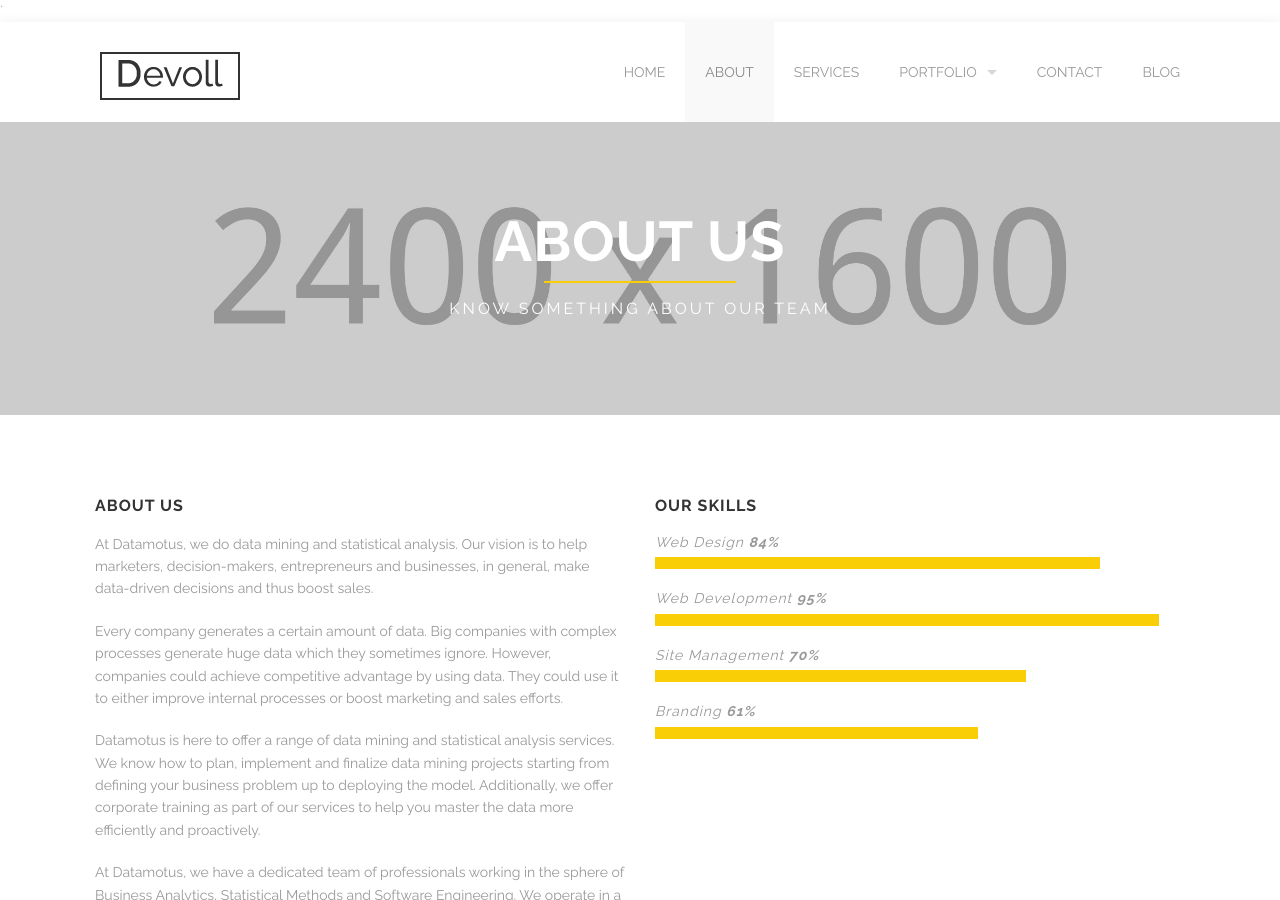
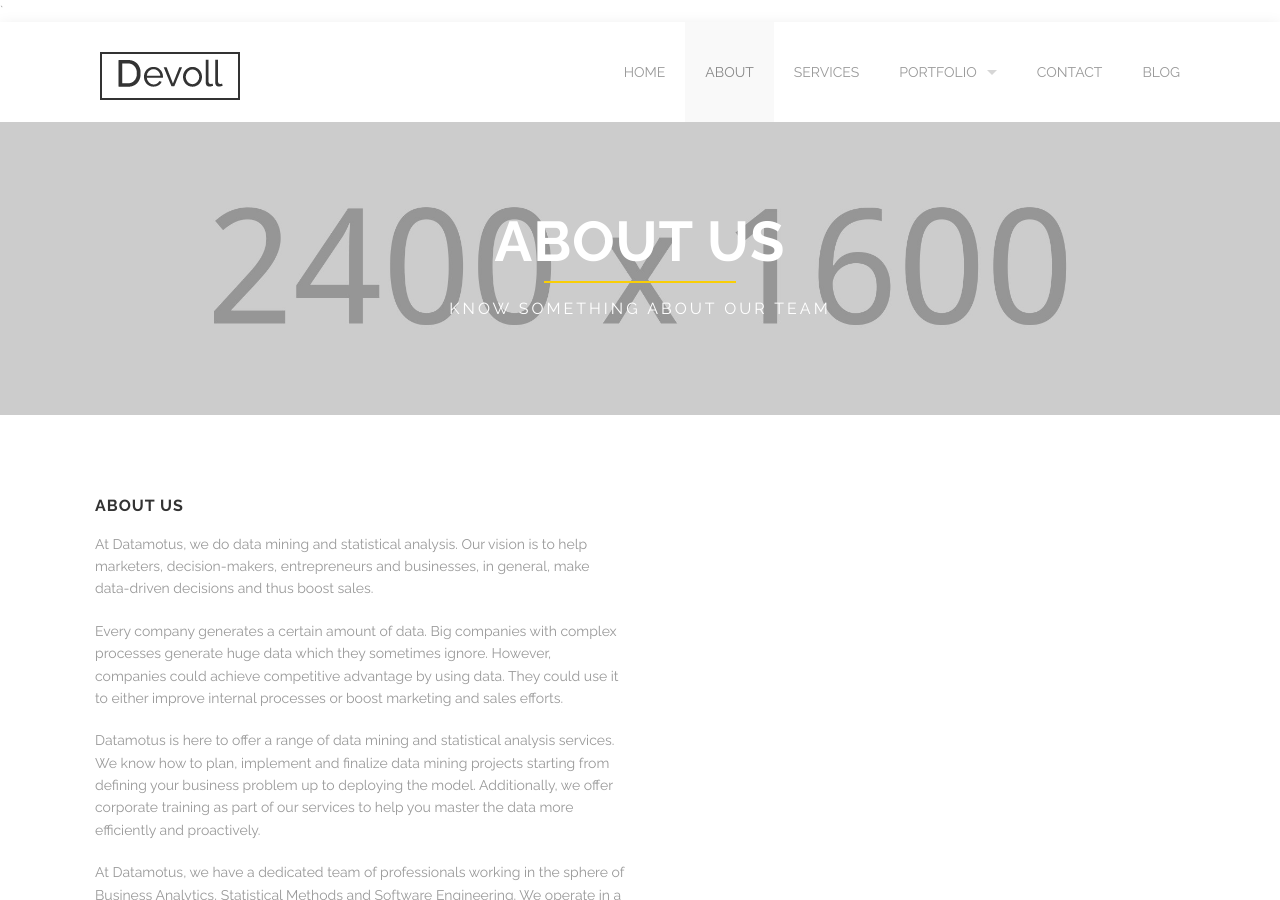
Before and after one commit to Habet/datamotus.github.io, a Jekyll site: the page built from about.html, in a window 1280 px wide and 900 px high. Built offline with Jekyll 4.4.1, drawn with Linux system fonts in a browser that asks for light colours.

Commit message:
Update about.html

```diff
--- a/about.html
+++ b/about.html
@@ -60,22 +60,7 @@ testimonials:
       <p>Habet and Vahe along with their team of data scientists, business analysts and software engineers are enthusiastic to help you resolve business problems through going deep into the data and making data-driven decisions!</p>
 
     </div>
-    <div class='medium-6 columns'>
-      <h3>Our skills</h3>
-      <div class='mod modBarGraph'>
-        <ul class='bars'>
-          {% for skill in page.skills %}
-            <li>
-              <h4 style=''>
-                {{skill.title}}
-                <strong>{{skill.percentage}}%</strong>
-              </h4>
-              <p class='highlighted' data-percent='{{skill.percentage}}'></p>
-            </li>
-          {% endfor %}
-        </ul>
-      </div>
-    </div>
+
   </div>
 </div>
 
```
